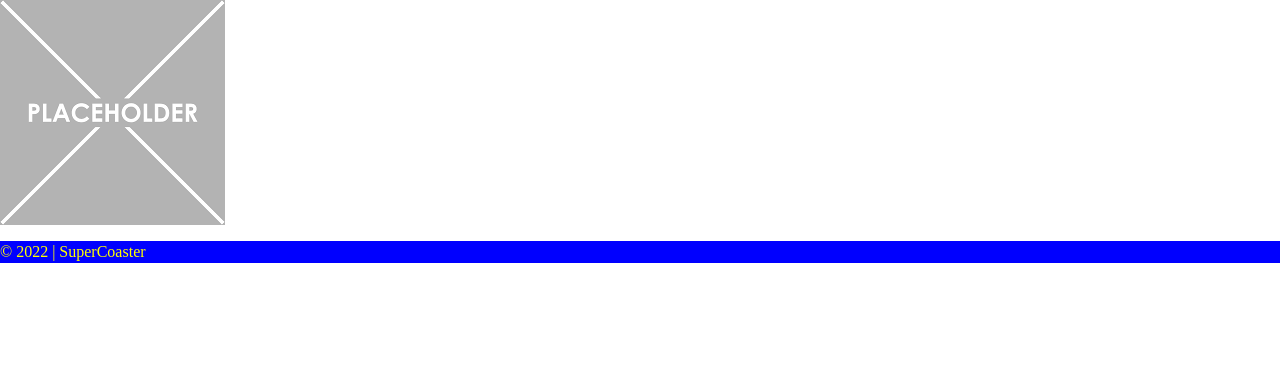
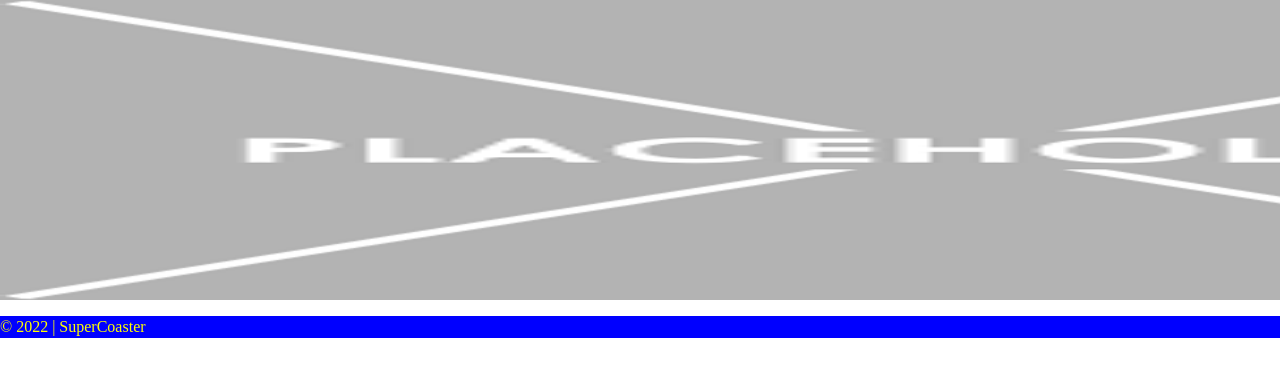
Before and after one commit to JeroenZwaal/AlexVisser, a PHP site: page /karretjes.php in a window 1280 px wide; the page is wider, and only the part inside the window is pictured. Shown: the part 120-497 px from the top of that part. Run offline with PHP 8.4, Linux system fonts and the light colour scheme.

Commit message:
added css and html

```diff
--- a/css/main.css
+++ b/css/main.css
@@ -287,12 +287,15 @@ textarea {
   background-color: blue;
   color: yellow;
 }
-
 .wrapper{
   margin: 0 auto;
   width: 968px;
 }
 /* </header */
+
 /* karretjes */
-
+.kar img{
+  width: 1920px;
+  height: 300px;
+}
 /* </karretjes */
--- a/karretjes.php
+++ b/karretjes.php
@@ -24,8 +24,9 @@
 
 <body>
 <?php require_once("header.php") ?>
+  <div class="kar">
     <img src="img/placeholder.png" alt="placeholder">
-
+  </div>
   <!-- Add your site or application content here -->
   <script src="js/vendor/modernizr-3.11.2.min.js"></script>
   <script src="js/plugins.js"></script>
```
